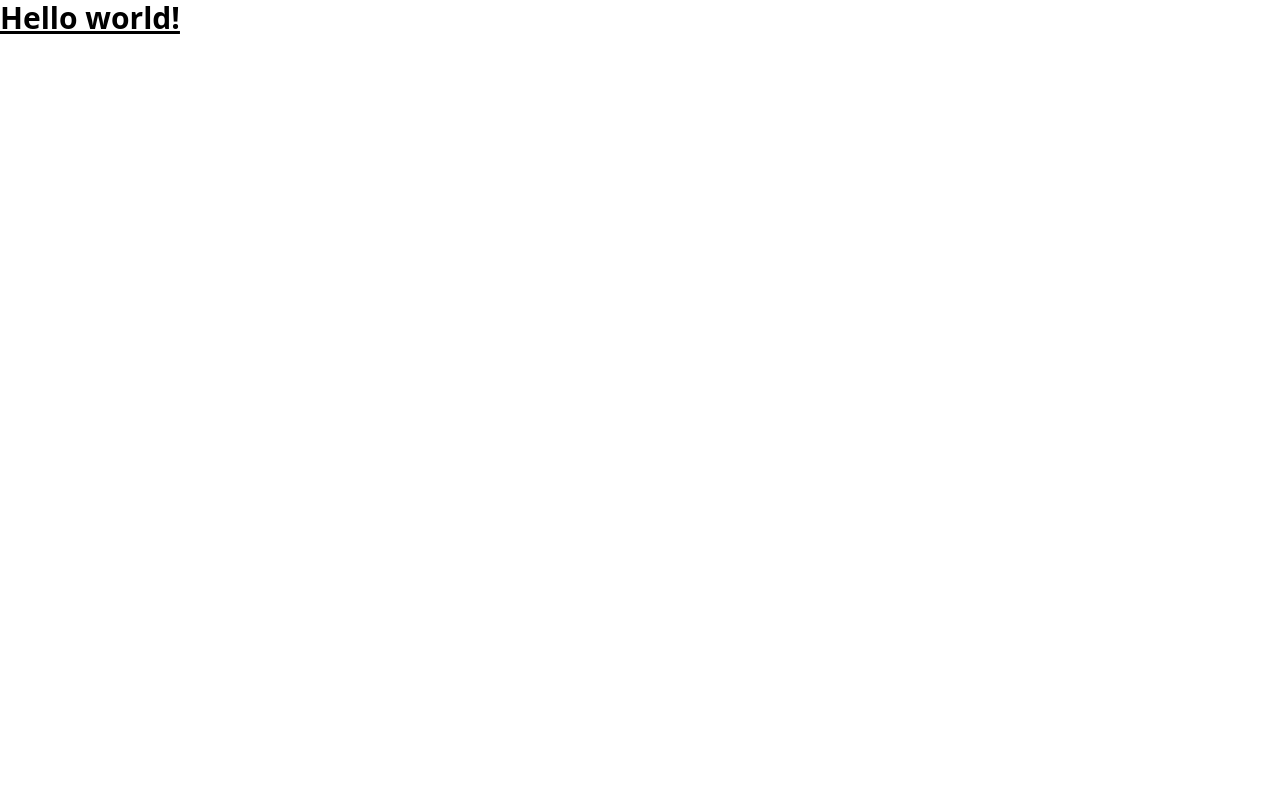
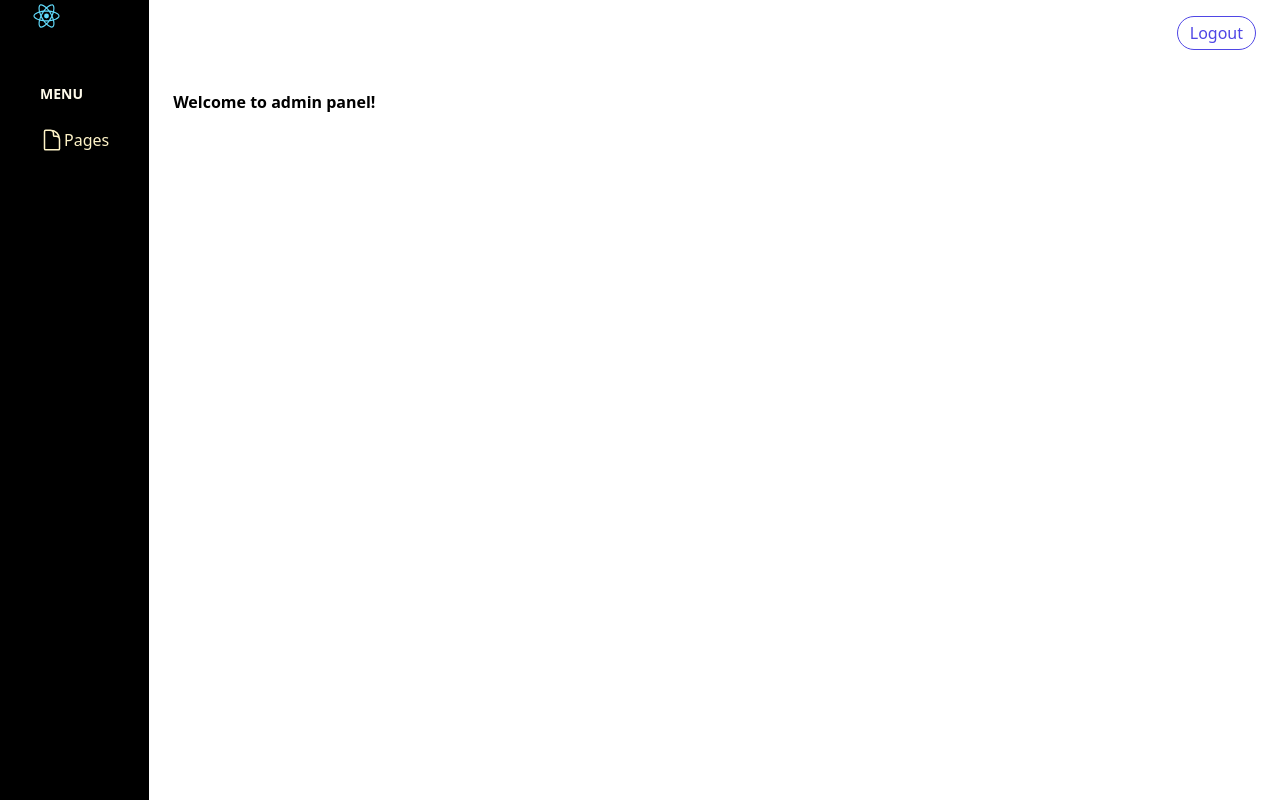
Before and after one commit to Mr-Good-Cat/blog-admin-react-app, a React (Create React App) app: page / in a window 1280 px wide. Built offline with nearby package versions, Linux system fonts and the light colour scheme.

Commit message:
create layout of pages

```diff
--- a/src/App.jsx
+++ b/src/App.jsx
@@ -1,10 +1,24 @@
-import logo from './logo.svg';
+import React, { Suspense } from "react";
+import { createBrowserRouter, RouterProvider } from "react-router-dom";
+import { homePageUrl } from "./helpers/url";
+import LazyPageLoader from "./components/commons/LazyPageLoader";
+
+const MainLayout = React.lazy(() => import("./components/layouts/MainLayout"));
+const HomePage = React.lazy(() => import("./components/pages/HomePage"));
+
+const router = createBrowserRouter([
+  {
+    path: homePageUrl(),
+    element: <MainLayout />,
+    children: [{ index: true, element: <HomePage /> }],
+  },
+]);
 
 function App() {
   return (
-      <h1 className="text-3xl font-bold underline">
-        Hello world!
-      </h1>
+    <Suspense fallback={<LazyPageLoader />}>
+      <RouterProvider router={router} />
+    </Suspense>
   );
 }
 
--- /dev/null
+++ b/src/components/commons/Header.jsx
@@ -0,0 +1,13 @@
+const Header = () => {
+  return (
+    <header className="sticky top-0 z-999 flex w-full bg-white drop-shadow-1 justify-end">
+      <div className="flex items-center py-4 px-4 shadow-2 md:px-6 2xl:px-11">
+        <button className="border py-1 px-3 rounded-full border-indigo-600 text-indigo-600 hover:text-white hover:bg-indigo-600">
+          Logout
+        </button>
+      </div>
+    </header>
+  );
+};
+
+export default Header;
--- /dev/null
+++ b/src/components/commons/LazyPageLoader.jsx
@@ -0,0 +1,7 @@
+export default function LazyPageLoader() {
+  return (
+    <div className="flex h-screen items-center justify-center bg-white">
+      <div className="h-16 w-16 animate-spin rounded-full border-4 border-solid border-primary border-t-transparent"></div>
+    </div>
+  );
+}
--- /dev/null
+++ b/src/components/commons/Sidebar.jsx
@@ -0,0 +1,53 @@
+import React from "react";
+import { NavLink } from "react-router-dom";
+import Logo from "../../logo.svg";
+import { homePageUrl, pageListUrl } from "../../helpers/url";
+
+const Sidebar = () => {
+  return (
+    <aside className="absolute left-0 top-0 z-9999 flex h-screen w-72.5 flex-col overflow-y-hidden bg-black duration-300 ease-linear lg:static lg:translate-x-0 -translate-x-full">
+      <div className="flex items-center justify-between gap-2 px-6 py-5.5 text-amber-50 lg:py-6.5">
+        <NavLink to={homePageUrl()}>
+          <img src={Logo} className="h-8" alt="Logo" />
+        </NavLink>
+      </div>
+
+      <div className="no-scrollbar flex flex-col overflow-y-auto duration-300 ease-linear">
+        <nav className="mt-5 py-4 px-4 lg:mt-9 lg:px-6">
+          <div>
+            <h3 className="mb-4 ml-4 text-sm font-semibold text-amber-50">
+              MENU
+            </h3>
+
+            <ul className="mb-6 flex flex-col gap-1.5">
+              <li>
+                <NavLink
+                  to={pageListUrl(null)}
+                  className="flex items-center rounded-sm py-2 px-4 font-medium text-amber-100 duration-300 ease-in-out hover:text-amber-400"
+                >
+                  <svg
+                    xmlns="http://www.w3.org/2000/svg"
+                    fill="none"
+                    viewBox="0 0 24 24"
+                    strokeWidth="1.5"
+                    stroke="currentColor"
+                    className="w-6 h-6"
+                  >
+                    <path
+                      strokeLinecap="round"
+                      strokeLinejoin="round"
+                      d="M19.5 14.25v-2.625a3.375 3.375 0 00-3.375-3.375h-1.5A1.125 1.125 0 0113.5 7.125v-1.5a3.375 3.375 0 00-3.375-3.375H8.25m2.25 0H5.625c-.621 0-1.125.504-1.125 1.125v17.25c0 .621.504 1.125 1.125 1.125h12.75c.621 0 1.125-.504 1.125-1.125V11.25a9 9 0 00-9-9z"
+                    />
+                  </svg>
+                  Pages
+                </NavLink>
+              </li>
+            </ul>
+          </div>
+        </nav>
+      </div>
+    </aside>
+  );
+};
+
+export default Sidebar;
--- /dev/null
+++ b/src/components/layouts/MainLayout.jsx
@@ -0,0 +1,23 @@
+import { Outlet } from "react-router-dom";
+import Sidebar from "../commons/Sidebar";
+import Header from "../commons/Header";
+
+function MainLayout() {
+  return (
+    <div>
+      <div className="flex h-screen overflow-hidden">
+        <Sidebar />
+        <div className="relative flex flex-1 flex-col overflow-y-auto overflow-x-hidden">
+          <Header />
+          <main>
+            <div className="mx-auto max-w-screen-2xl p-4 md:p-6 2xl:p-10">
+              <Outlet />
+            </div>
+          </main>
+        </div>
+      </div>
+    </div>
+  );
+}
+
+export default MainLayout;
--- /dev/null
+++ b/src/components/pages/HomePage.jsx
@@ -0,0 +1,11 @@
+function HomePage() {
+  return (
+    <div>
+      <h1 className="text-title-md2 font-semibold text-black">
+        Welcome to admin panel!
+      </h1>
+    </div>
+  );
+}
+
+export default HomePage;
--- /dev/null
+++ b/src/helpers/url.js
@@ -0,0 +1,11 @@
+export const homePageUrl = () => "/";
+
+export const pageListUrl = (parentPageId) => {
+  if (!!parentPageId) {
+    return `/page/list/${parentPageId}`;
+  } else if (parentPageId === null) {
+    return `/page/list/`;
+  }
+
+  return `/page/list/:parentPageId?`;
+};
```
Also changed, not shown: 1 other file (tests, documents, lock files or other folders).
